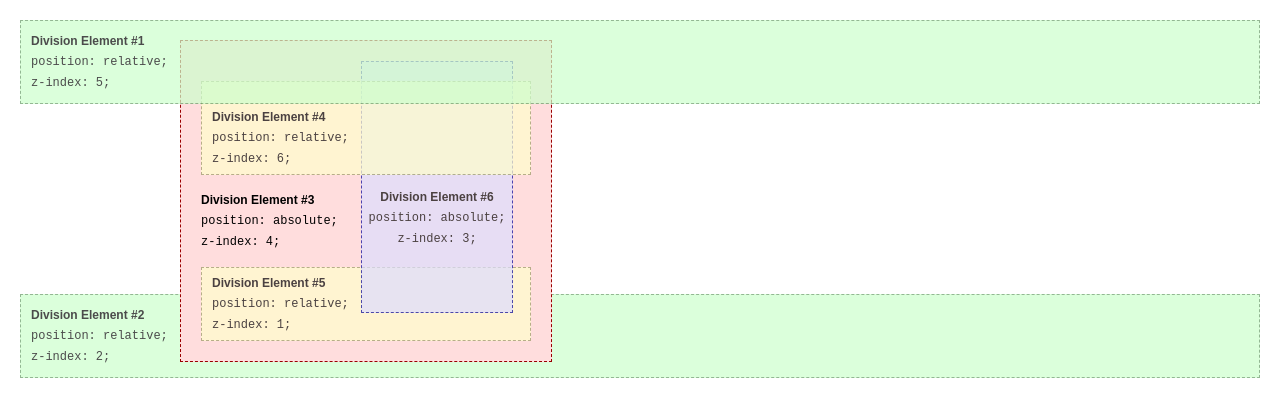
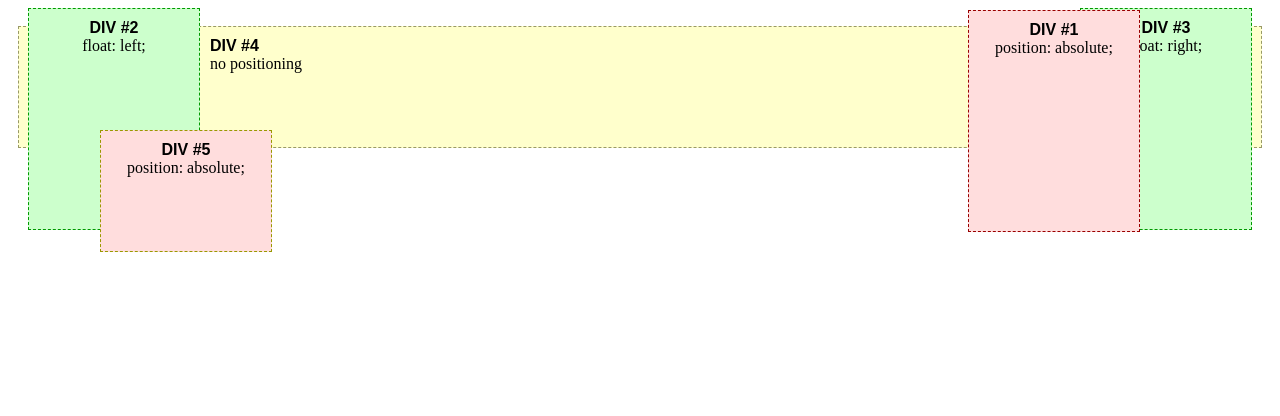
Before and after one commit to elipskiy/yourinterview, a plain HTML site: page index.html in a window 1280 px wide. Drawn offline with Linux system fonts and the light colour scheme.

Commit message:
Update index.html

```diff
--- a/index.html
+++ b/index.html
@@ -6,104 +6,86 @@
           content="width=device-width, user-scalable=no, initial-scale=1.0, maximum-scale=1.0, minimum-scale=1.0">
     <meta http-equiv="X-UA-Compatible" content="ie=edge">
     <title>Document</title>
-    <style class="cp-pen-styles">* {
-  margin: 0;
+    <style class="cp-pen-styles">
+
+div {
+  padding: 10px;
+  text-align: center;
 }
-html {
-  padding: 20px;
-  font: 12px/20px Arial, sans-serif;
+
+b {
+  font-family: sans-serif;
 }
-div {
-  opacity: 0.7;
-  position: relative;
+
+#abs1 {
+  position: absolute;
+  width: 150px;
+  height: 200px;
+  top: 10px;
+  right: 140px;
+  border: 1px dashed #900;
+  background-color: #fdd;
 }
-h1 {
-  font: inherit;
-  font-weight: bold;
+
+#sta1 {
+  height: 100px;
+  border: 1px dashed #996;
+  background-color: #ffc;
+  margin: 0px 10px 0px 10px;
+  text-align: left;
 }
-#div1,
-#div2 {
-  border: 1px dashed #696;
-  padding: 10px;
+
+#flo1 {
+  margin: 0px 10px 0px 20px;
+  float: left;
+  width: 150px;
+  height: 200px;
+  border: 1px dashed #090;
   background-color: #cfc;
 }
-#div1 {
-  z-index: 5;
-  margin-bottom: 190px;
+
+#flo2 {
+  margin: 0px 20px 0px 10px;
+  float: right;
+  width: 150px;
+  height: 200px;
+  border: 1px dashed #090;
+  background-color: #cfc;
 }
-#div2 {
-  z-index: 2;
+
+#abs2 {
+  position: absolute;
+  width: 150px;
+  height: 100px;
+  top: 130px;
+  left: 100px;
+  border: 1px dashed #990;
+  background-color: #fdd;
 }
-#div3 {
-  z-index: 4;
-  opacity: 1;
-  position: absolute;
-  top: 40px;
-  left: 180px;
-  width: 330px;
-  border: 1px dashed #900;
-  background-color: #fdd;
-  padding: 40px 20px 20px;
-}
-#div4,
-#div5 {
-  border: 1px dashed #996;
-  background-color: #ffc;
-}
-#div4 {
-  z-index: 6;
-  margin-bottom: 15px;
-  padding: 25px 10px 5px;
-}
-#div5 {
-  z-index: 1;
-  margin-top: 15px;
-  padding: 5px 10px;
-}
-#div6 {
-  z-index: 3;
-  position: absolute;
-  top: 20px;
-  left: 180px;
-  width: 150px;
-  height: 125px;
-  border: 1px dashed #009;
-  padding-top: 125px;
-  background-color: #ddf;
-  text-align: center;
-}</style>
+
+    </style>
   </head>
  <body>
 
-<div id="div1">
-<h1>Division Element #1</h1>
-<code>position: relative;<br>
-z-index: 5;</code>
-</div>
-<div id="div2">
-<h1>Division Element #2</h1>
-<code>position: relative;<br>
-z-index: 2;</code>
-</div>
-<div id="div3">
-<div id="div4">
-<h1>Division Element #4</h1>
-<code>position: relative;<br>
-z-index: 6;</code>
-</div>
-<h1>Division Element #3</h1>
-<code>position: absolute;<br>
-z-index: 4;</code>
-<div id="div5">
-<h1>Division Element #5</h1>
-<code>position: relative;<br>
-z-index: 1;</code>
-</div>
-<div id="div6">
-<h1>Division Element #6</h1>
-<code>position: absolute;<br>
-z-index: 3;</code>
-</div>
-</div>
+   <!-- Learn about this code on MDN: https://developer.mozilla.org/en-US/docs/Web/CSS/CSS_Positioning/Understanding_z_index/Stacking_and_float -->
+
+<div id="abs1">
+  <b>DIV #1</b><br />position: absolute;</div>
+
+<div id="flo1">
+  <b>DIV #2</b><br />float: left;</div>
+
+<div id="flo2">
+  <b>DIV #3</b><br />float: right;</div>
+
+<br />
+
+<div id="sta1">
+  <b>DIV #4</b><br />no positioning</div>
+
+<div id="abs2">
+  <b>DIV #5</b><br />position: absolute;</div>
+
+
 </body>
   </html>
```
